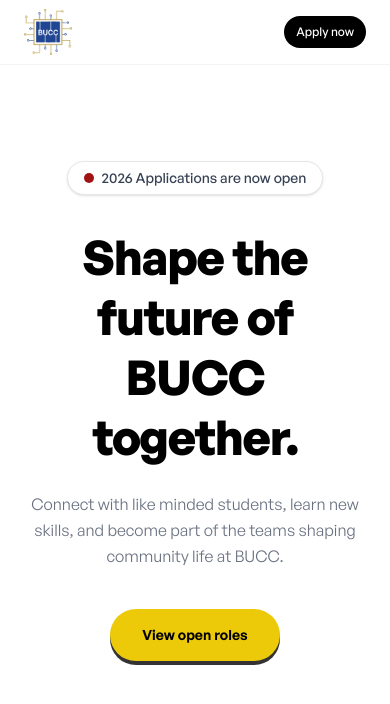
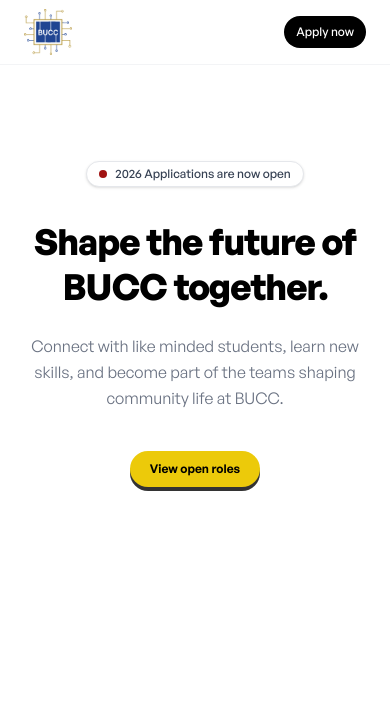
Before and after one commit to chidoziemfrancis/apply.wearebucc, a Next.js app: page / in a window 390 px wide. Shown: the top 704 px of the page. Built offline with nearby package versions, Linux system fonts and the light colour scheme.

Commit message:
style: update Hero component layout and typography for improved mobile responsiveness

```diff
--- a/components/Hero.tsx
+++ b/components/Hero.tsx
@@ -21,10 +21,10 @@
         initial="hidden"
         animate="show"
         custom={0}
-        className="flex items-center gap-2 bg-white border border-gray-200 rounded-full px-4 py-1.5 mb-8 shadow-sm"
+        className="flex items-center gap-2 bg-white border border-gray-200 rounded-full px-3 py-1 md:px-4 md:py-1.5 mb-8 shadow-sm"
       >
-        <span className="w-2.5 h-2.5 rounded-full bg-[#A11312] shrink-0" />
-        <span className="text-sm text-gray-700 font-medium">2026 Applications are now open</span>
+        <span className="w-2 h-2 md:w-2.5 md:h-2.5 rounded-full bg-[#A11312] shrink-0" />
+        <span className="text-xs md:text-sm text-gray-700 font-medium">2026 Applications are now open</span>
       </motion.div>
 
       {/* Heading */}
@@ -33,7 +33,7 @@
         initial="hidden"
         animate="show"
         custom={0.15}
-        className="text-5xl md:text-7xl font-bold text-black leading-tight tracking-tight max-w-3xl"
+        className="text-4xl md:text-7xl font-bold text-black leading-tight tracking-tight max-w-3xl"
       >
         Shape the future of BUCC together.
       </motion.h1>
@@ -60,7 +60,7 @@
       >
         <Link
           href="#roles"
-          className="inline-flex items-center justify-center bg-[#ECCA0A] text-black font-semibold text-sm px-8 py-4 rounded-full shadow-[0px_4px_0px_0px_rgba(0,0,0,0.8)] hover:brightness-95 transition-all"
+          className="inline-flex items-center justify-center bg-[#ECCA0A] text-black font-semibold rounded-full shadow-[0px_4px_0px_0px_rgba(0,0,0,0.8)] hover:brightness-95 transition-all text-xs px-5 py-2.5 md:text-sm md:px-8 md:py-4"
         >
           View open roles
         </Link>
```
